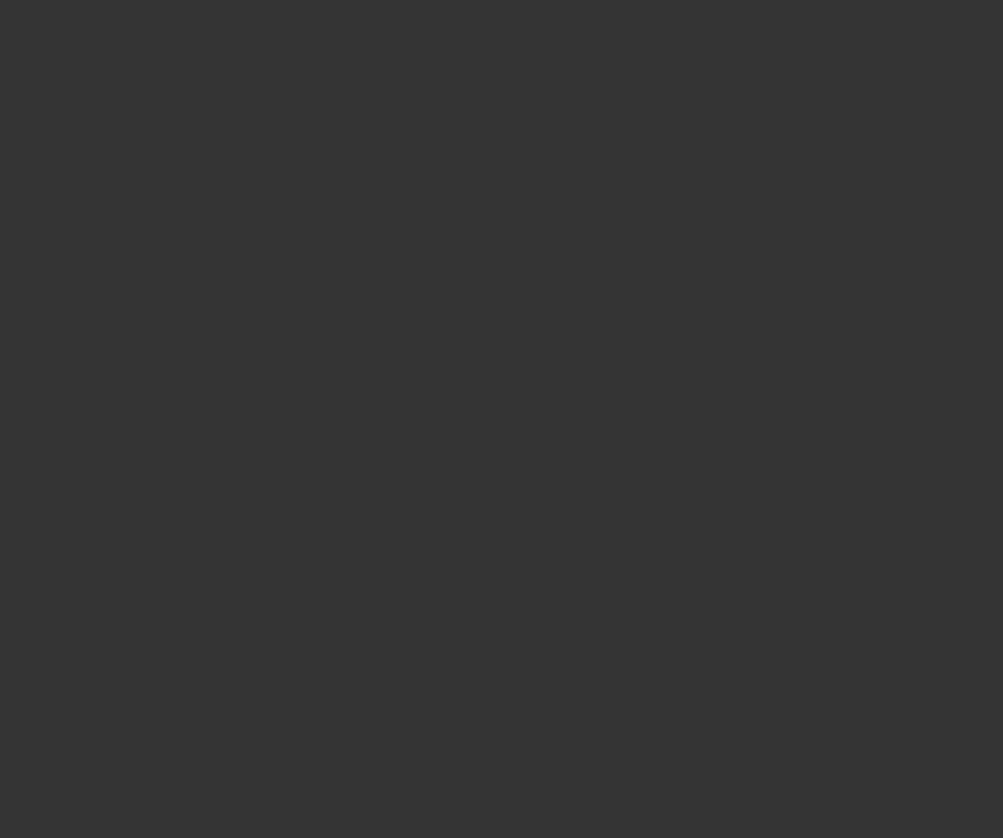
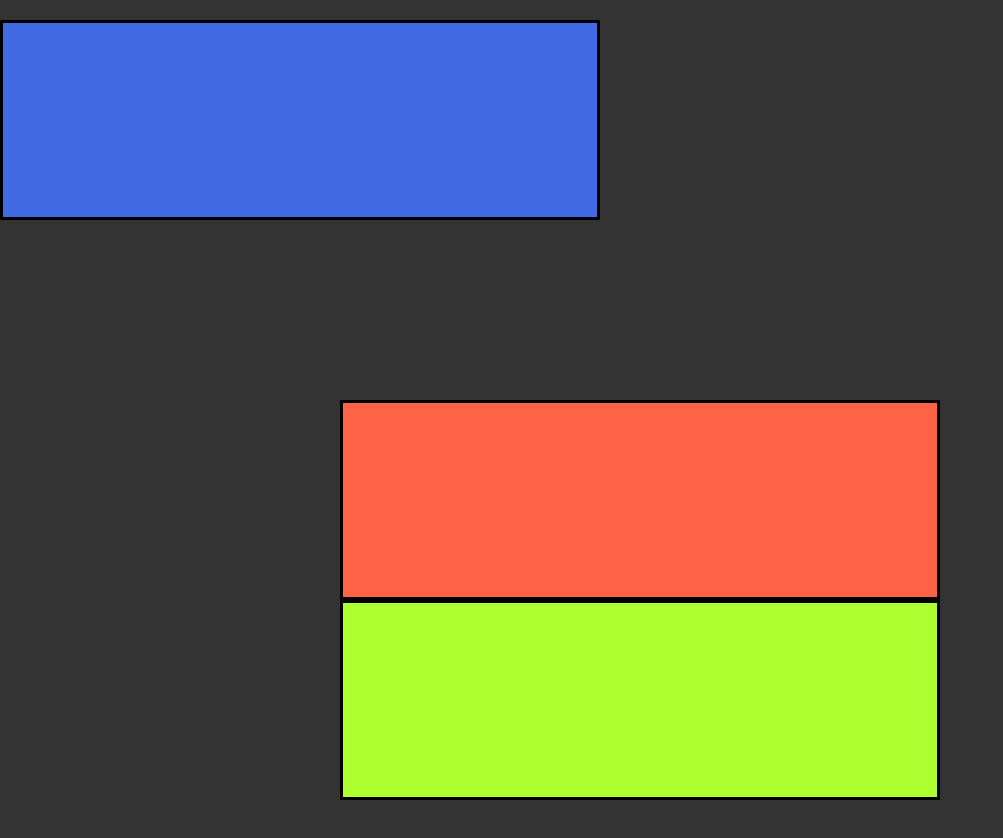
Before and after one commit to Gitros/html-css-rwd-udemy, a plain HTML site: page index.html in a window 1280 px wide. Shown: the top 838 px of the page, without its empty margins (0-1003 px from the left). Before the commit the page ends 800 px from the top, so only its background shows below. Drawn offline with Linux system fonts and the light colour scheme.

Commit message:
position fixed

```diff
--- a/index.html
+++ b/index.html
@@ -15,6 +15,12 @@
 
 <body>
 
+	<section>
+		<div class="red"></div>
+		<div class="blue"></div>
+		<div class="green"></div>
+	</section>
+
 </body>
 
 </html>
--- a/style.css
+++ b/style.css
@@ -10,4 +10,32 @@ body {
 	font-size: 36px;
 	color: white;
 	text-transform: uppercase;
+
+	height: 200vh;
 }
+
+section {
+	margin-top: 400px;
+}
+
+div {
+	margin: 0 auto;
+	height: 200px;
+	width: 600px;
+	border: 3px solid black;
+}
+
+.red {
+	background-color: tomato;
+}
+
+.blue {
+	margin: 20px auto;
+	background-color: royalblue;
+	position: fixed;
+	top: 0;
+}
+
+.green {
+	background-color: greenyellow;
+}
```
